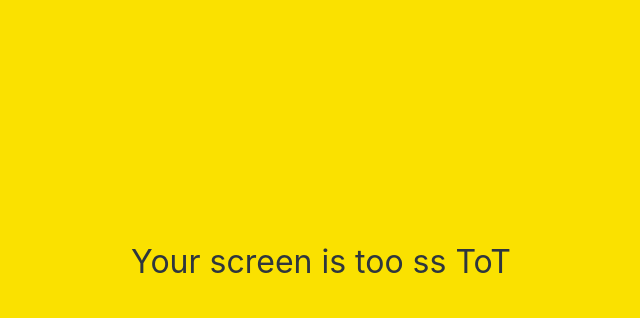
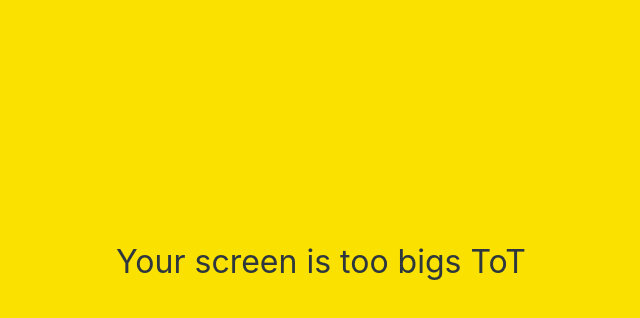
Before and after one commit to 1Tsw0rd/kokoa-clone-2022, a plain HTML site: page friends.html in a window 1280 px wide. Shown: the part 138-456 px from the top of the page, without its empty margins (319-959 px from the left). Drawn offline with Linux system fonts and the light colour scheme; a web font is replaced by a local one.

Commit message:
Update friends.html

```diff
--- a/friends.html
+++ b/friends.html
@@ -80,7 +80,7 @@
         </div>
 
         <div id="no-mobile">
-            <span>Your screen is too ss ToT</span>
+            <span>Your screen is too bigs ToT</span>
         </div>
 
     <script src="https://kit.fontawesome.com/6478f529f2.js" crossorigin="anonymous"></script>
```
